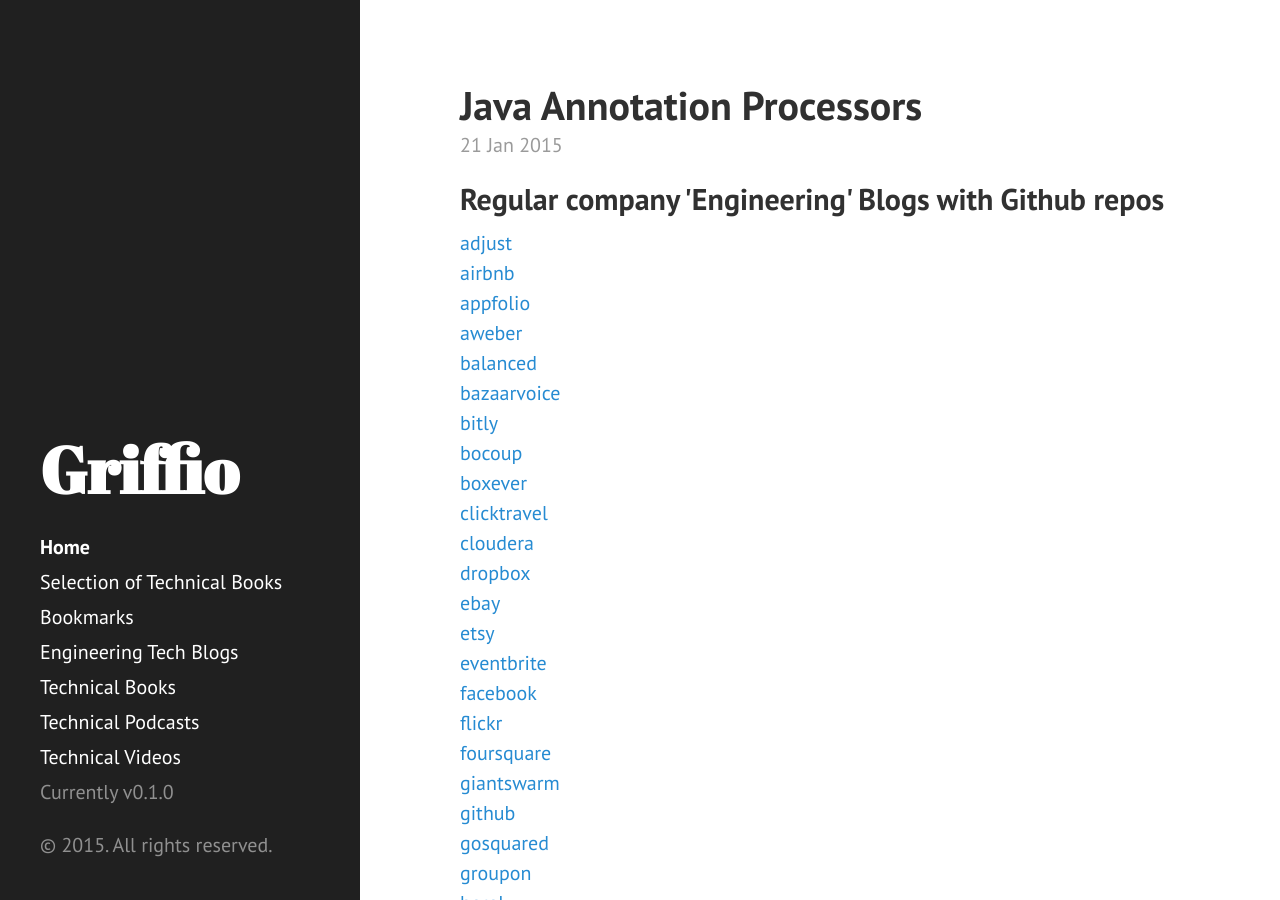
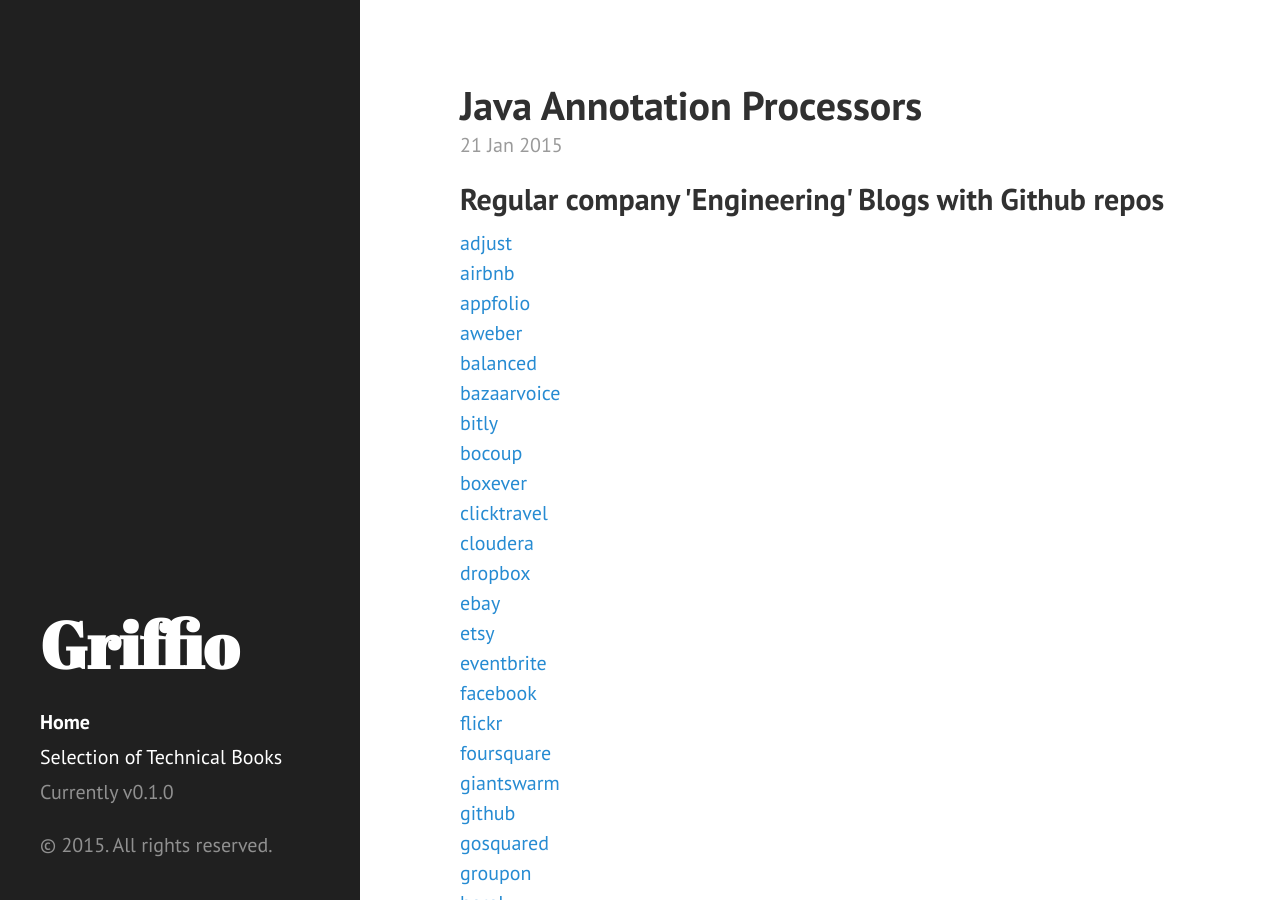
Before and after one commit to griffio/griffio.github.io, a Jekyll site: the page built from index.html, in a window 1280 px wide and 900 px high. Built offline with Jekyll 4.4.1, drawn with Linux system fonts in a browser that asks for light colours; nearby versions of some CDN libraries; the list of posts is cut into pages by our own code.

Commit message:
sidebar
Signed-off-by: griffio <griffio@users.noreply.github.com>

```diff
--- a/_includes/sidebar.html
+++ b/_includes/sidebar.html
@@ -30,12 +30,6 @@
 
             <a class="sidebar-nav-item" href="{{ site.github.repo }}"><span class="octicon-mark-github small-octicon"></span></a>
 
-            <a class="sidebar-nav-item" href="{{ site.baseurl }}bookmarks">Bookmarks</a>
-            <a class="sidebar-nav-item" href="{{ site.baseurl }}engineering-tech-blogs">Engineering Tech Blogs</a>
-            <a class="sidebar-nav-item" href="{{ site.baseurl }}tech-books">Technical Books</a>
-            <a class="sidebar-nav-item" href="{{ site.baseurl }}tech-podcasts">Technical Podcasts</a>
-            <a class="sidebar-nav-item" href="{{ site.baseurl }}tech-videos">Technical Videos</a>
-
             <span class="sidebar-nav-item">Currently v{{ site.version }}</span>
         </nav>
 
```
